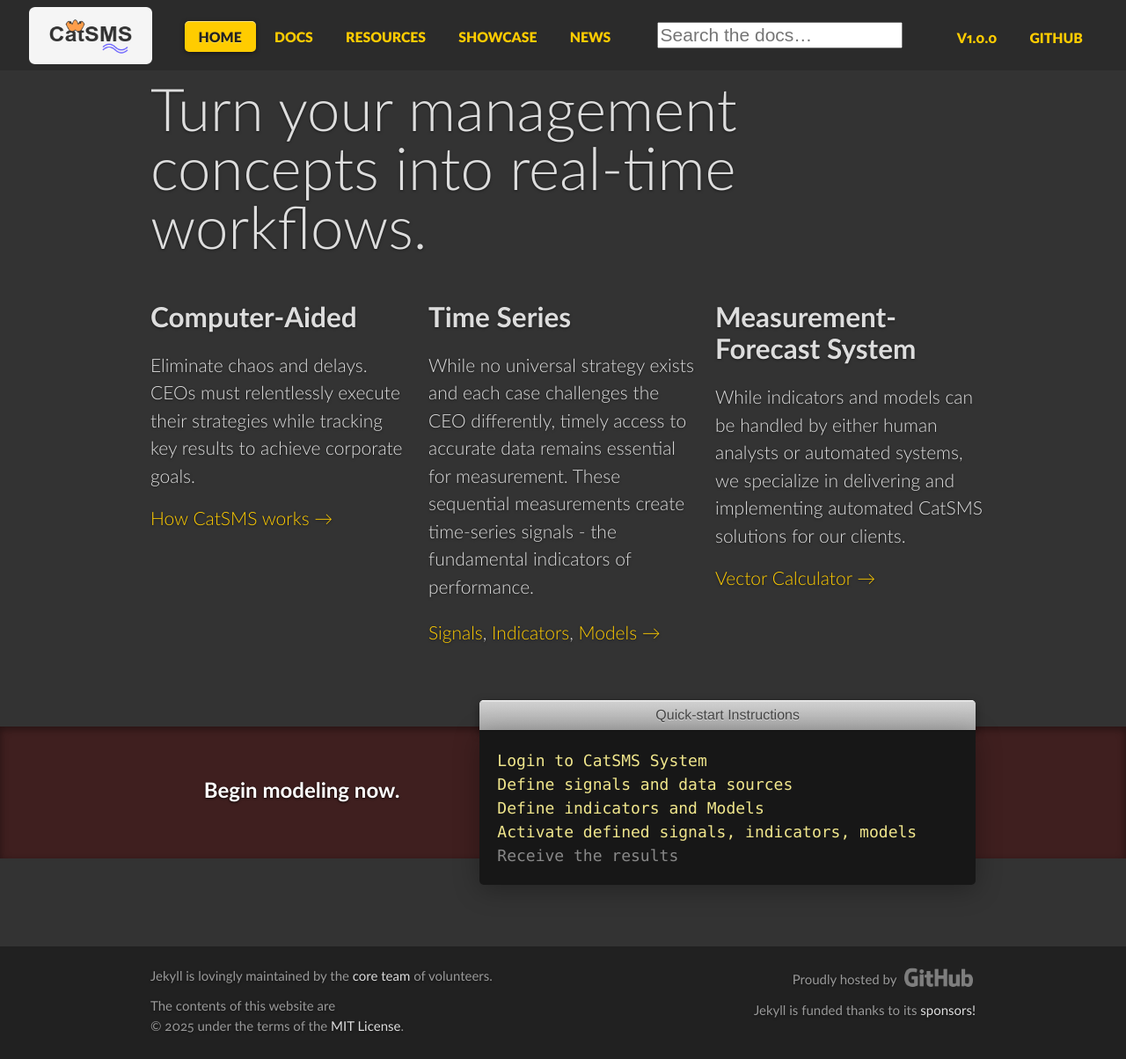
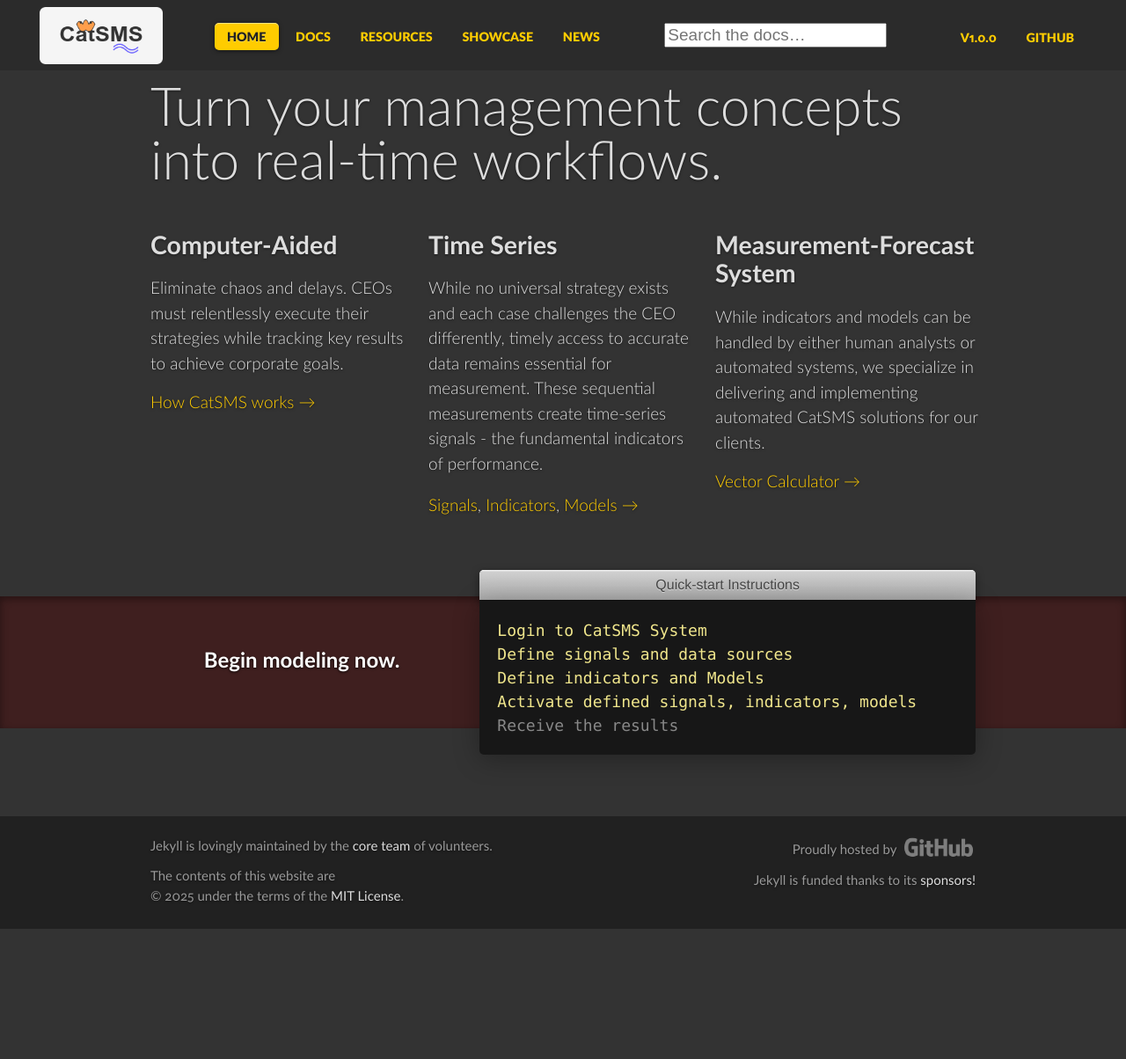
Before and after one commit to Piotr1959/CatSMS.github.io, a Jekyll site: the page built from pages/index.html, in a window 1280 px wide. Shown: the whole page at 88% size. Built offline with Jekyll 4.4.1, drawn with Linux system fonts in a browser that asks for light colours; comment, search, counter and statistics services are not loaded; after the commit the page ends 1056 px from its top, so only the background shows below that.

Commit message:
zoom top.html

```diff
--- a/_includes/top.html
+++ b/_includes/top.html
@@ -2,7 +2,7 @@
 <html lang="en">
 <head>
   <meta charset="UTF-8">
-  <meta name="viewport" content="width=device-width,initial-scale=1">
+  <meta name="viewport" content="width=device-width,initial-scale=0.8">
   {% feed_meta %}
   <link type="application/atom+xml" rel="alternate" href="{{ 'feed/release.xml' | relative_url }}" title="Jekyll releases posts" />
   <link rel="alternate" type="application/atom+xml" title="Recent commits to Jekyll’s master branch" href="{{ site.repository }}/commits/master.atom">
--- a/_sass/_style.scss
+++ b/_sass/_style.scss
@@ -14,7 +14,7 @@
 
 body {
   font-family: 'Lato', 'Helvetica Neue', Helvetica, Arial, sans-serif;
-  font-size: 21px;
+  font-size: 19px;
   font-weight: 300;
   color: #ddd;
   background-color: #333;
```
